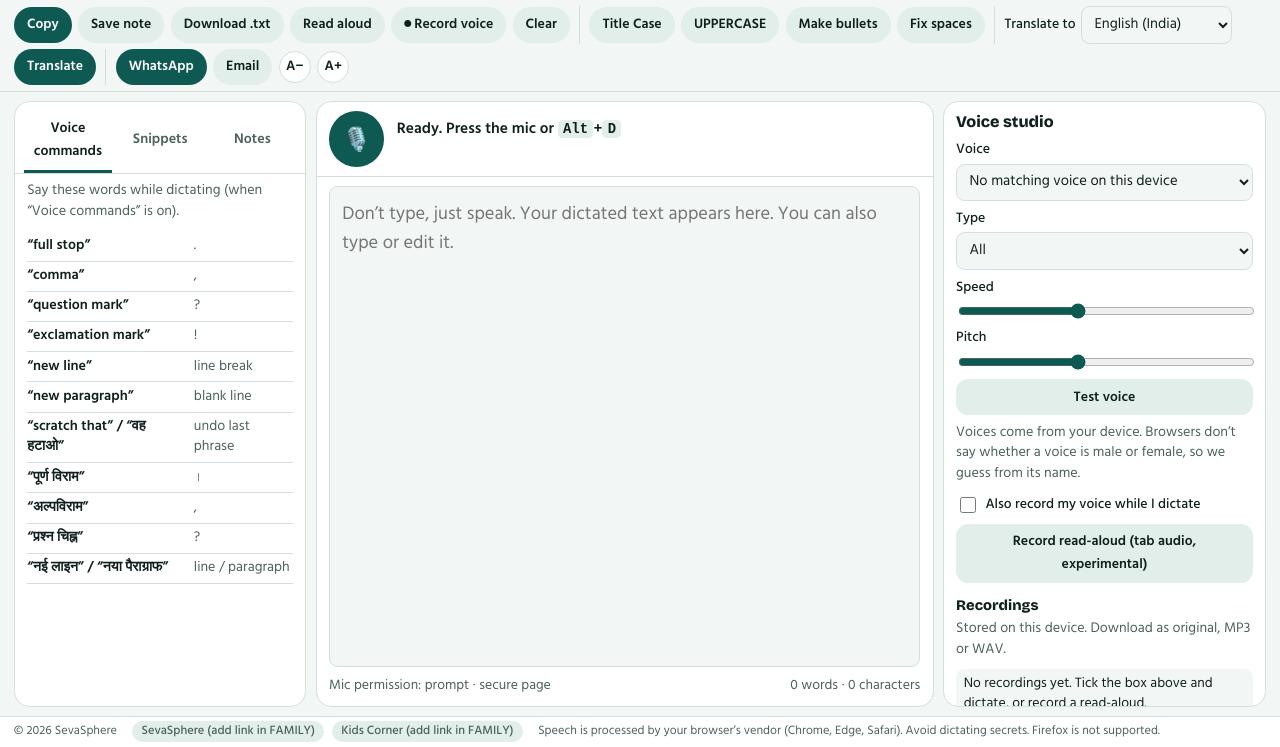
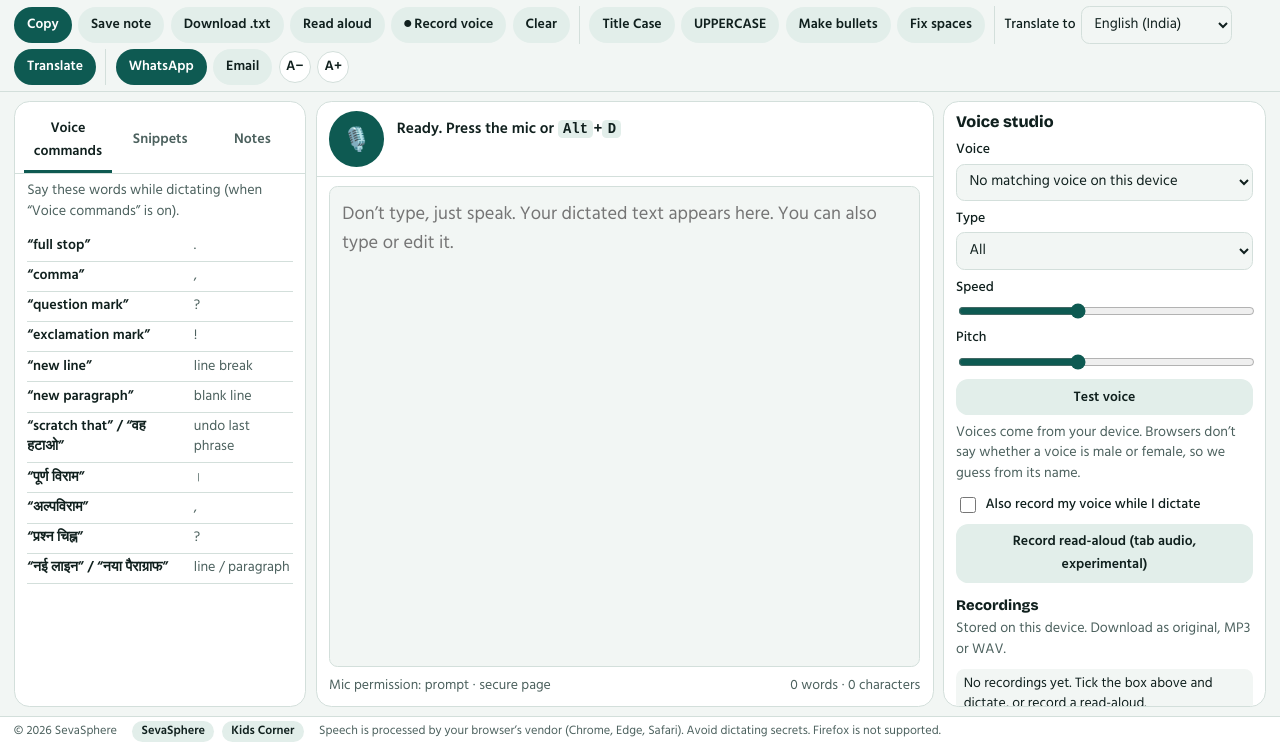
Before and after one commit to CSC-VLE-TOOLS-DESK/SevaSphere-Dictation, a plain HTML site: page index.html in a window 1280 px wide. Shown: the part 53-800 px from the top of the page. Drawn offline with nearby package versions, Linux system fonts and the light colour scheme.

Commit message:
Add SevaSphere and Kids Corner links

```diff
--- a/index.html
+++ b/index.html
@@ -177,8 +177,8 @@ kbd{background:var(--soft);padding:.05rem .35rem;border-radius:.3rem;font-size:.
 "use strict";
 /* ===== EDIT: link your live sites here ===== */
 const FAMILY=[
-  {name:"SevaSphere",url:""},
-  {name:"Kids Corner",url:""}
+  {name:"SevaSphere",url:"https://csc-vle-tools-desk.github.io/SewaSphere/"},
+  {name:"Kids Corner",url:"https://csc-vle-tools-desk.github.io/Kids-Corner/"}
 ];
 const LANGS=[["en-IN","English (India)"],["hi-IN","हिन्दी (Hindi)"],["en-US","English (US)"],["en-GB","English (UK)"],["bn-IN","বাংলা (Bengali)"],["ta-IN","தமிழ் (Tamil)"],["te-IN","తెలుగు (Telugu)"],["mr-IN","मराठी (Marathi)"],["gu-IN","ગુજરાતી (Gujarati)"],["pa-IN","ਪੰਜਾਬੀ (Punjabi)"],["ur-PK","اردو (Urdu)"],["es-ES","Español"],["fr-FR","Français"],["de-DE","Deutsch"],["ar-SA","العربية"],["pt-BR","Português"],["ja-JP","日本語"]];
 const $=s=>document.querySelector(s);
```
